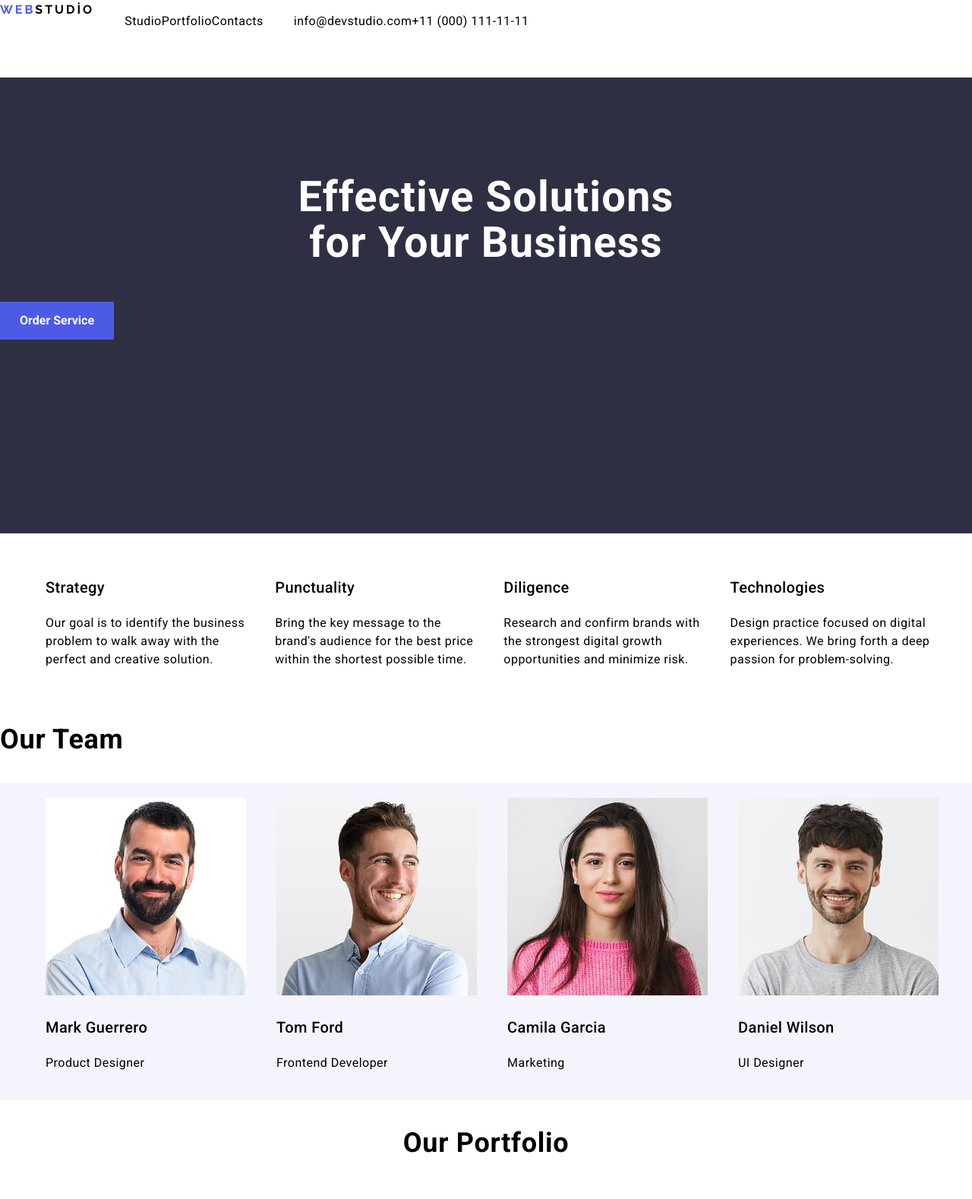
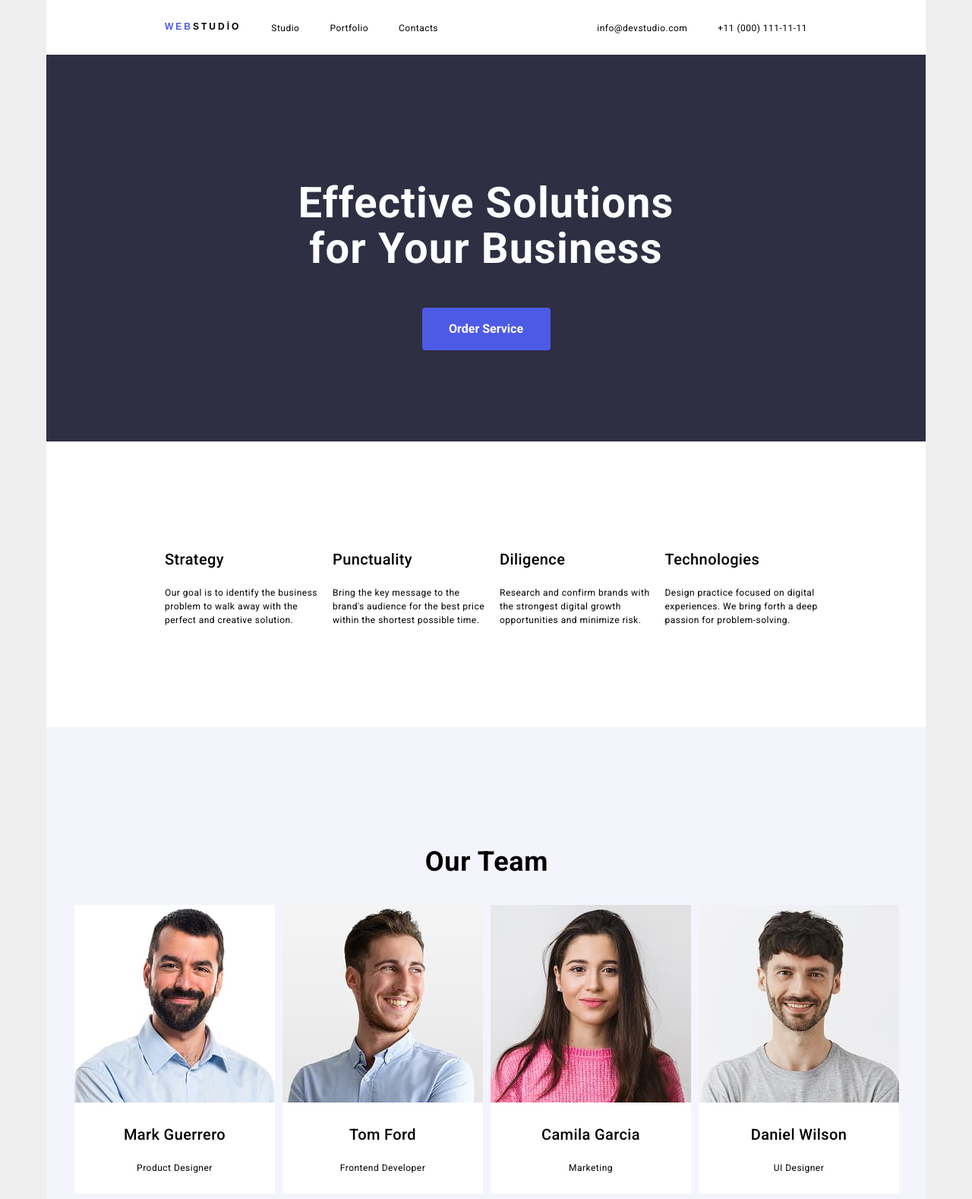
Before and after one commit to ciinaaarrrr/goit-markup-hw-03, a plain HTML site: page index.html in a window 1280 px wide. Shown: the top 1578 px of the page at 76% size. Drawn offline with nearby package versions, Linux system fonts and the light colour scheme.

Commit message:
Proje 3 tamamlandı ufak düzeltme yapılıcak

```diff
--- a/css/styles.css
+++ b/css/styles.css
@@ -1,15 +1,15 @@
-body{
-    font-family: 'roboto', sans-serif;
+body {
+  font-family: "roboto", sans-serif;
   font-weight: 400;
   font-size: 16px;
   line-height: 1.5;
   letter-spacing: 0.48px;
   color: black;
-
+  background-color: #efefef;
 }
 
 h1 {
-    font-family: 'roboto', sans-serif;
+  font-family: "roboto", sans-serif;
   font-weight: bold;
   font-size: 56px;
   line-height: 1.07;
@@ -17,152 +17,266 @@ h1 {
 }
 
 h2 {
-    font-family: 'roboto', sans-serif;
+  font-family: "roboto", sans-serif;
   font-weight: bold;
   font-size: 36px;
   letter-spacing: 0.72px;
 }
 
 h3 {
-    font-family: 'roboto', sans-serif;
+  font-family: "roboto", sans-serif;
   font-weight: 500;
   font-size: 20px;
-    letter-spacing: 0.40px;
+  letter-spacing: 0.4px;
 }
 
-Ol, ul {
+Ol,
+ul {
   list-style-type: none;
 }
 
 a {
-    font-family: 'roboto', sans-serif;
+  font-family: "roboto", sans-serif;
   color: currentColor;
   text-decoration: none;
   font-style: normal;
+  font-size: 12px;
 }
 
 p {
-    font-family: 'roboto', sans-serif;
-    font-size: 16px;
-}
-.our-portfolio img {
-    width: 360px;
-    height: 300px;
+  font-family: "roboto", sans-serif;
+  font-size: 12px;
 }
 
-.our-team img {
-    width: 264px;
+button {
+  font-family: "roboto", sans-serif;
+  letter-spacing: 4%;
+  font-weight: regular;
+  line-height: 16px;
 }
 
-.logo-span {
-    color: #4D5AE5;
+ol,
+ul,
+li {
+  padding: 0;
+  margin: 0;
+}
+
+/* NAV HEADER BAŞLANGIC*/
+.menu {
+  width: 1158px;
+  display: flex;
+  height: 72px;
+  background-color: #fff;
+  justify-content: space-between;
+}
+
+.menu-div {
+  display: flex;
+  align-items: center;
+  gap: 40px;
+}
+.menu-nav {
+  gap: 40px;
+}
+
+.menu-div .menu-nav {
+  display: flex;
 }
 
 .logo {
   line-height: 1.6;
   letter-spacing: 03px;
-    text-align: left;
-    font-family: "raleway", sans-serif;
+  font-family: "ralevay", sans-serif;
   font-weight: 700;
+  padding-left: 156px;
 }
 
-.menu-nav li a:hover{
+.logo-span {
+  color: #4d5ae5;
+}
+
+.menu-nav li a:hover {
   color: #404bbf;
 }
 
-.nav-item1:focus{
-    color:#404bbf;
-    text-decoration: underline;
+.menu-address {
+  display: flex;
+  gap: 40px;
+  padding-right: 156px;
 }
 
-.menu-address a:hover{
+.address-container {
+  display: flex;
+  align-items: center;
+}
+
+.menu-address a:hover {
   color: #404bbf;
 }
+/* NAV HEADER SON*/
 
+
+/* MAİN HEADER BAŞLANGIÇ */
 .main-button {
   color: #fff;
-    background-color: #4D5AE5;
+  background-color: #4d5ae5;
   cursor: pointer;
   border: none;
-    width: 150px;
-    height: 50px;
+  width: 169px;
+  height: 56px;
+  border-radius: 4px;
+}
+
+.main-button:hover,
+.main-button:after,
+.main-button:focus {
+  background-color: #404bbf;
 }
 
 .main-button-span {
   font-weight: 700;
 }
 
-.main-button:hover,
-.main-button:after,
-.main-button:focus{
-    background-color: #404bbf;
+.main-header {
+  display: flex;
+  flex-direction: column;
+  width: 1158px;
+  padding-top: 120px;
+  padding-bottom: 120px;
+  background-color: #2e2f42;
 }
 
-.main-header {
-    height: 600px;
-    background-color: #2E2F42;
+.main-button-div {
+  display: flex;
+  justify-content: center;
 }
 
-.main-header h1{
+.main-header h1 {
   text-align: center;
   color: #fff;
-    padding-top: 10%;
 }
+/* MAİN HEADER SON */
 
-.menu {
+
+/*ABOUT BAŞLANGIÇ */
+.about-container {
   display: flex;
-}
-
-.menu ul {
-    display: flex;
+  background-color: #fff;
+  justify-content: center;
+  flex-direction: column;
+  padding-left: 156px;
+  padding-top: 120px;
+  padding-bottom: 120px;
 }
 
 .section-about ul {
   display: flex;
+  gap: 20px;
 }
 
-.section-about ul li {
-    margin: 20px;
-}
+/*ABOUT BİTİŞ*/
+
+/*OUR TEAM BAŞLANGIÇ*/
 
 .our-team {
-    background-color: #F4F4FD;
+  display: flex;
+  text-align: center;
+  background-color: #f4f4fd;
+  width: 1158px;
+  padding-left: 37px;
+  padding-top: 120px;
+  padding-bottom: 120px;
 }
 
 .our-team ul {
   display: flex;
+  gap: 10px;
 }
 
-.our-team ul li {
-    margin: 20px;
+.our-team-container {
+  display: flex;
+  justify-content: center;
+  flex-direction: column;
+}
+
+.our-team-container .ot-item {
+  width: 264px;
+  height: 380px;
+  background-color: #fff;
+}
+
+/*OUR TEAM BİTİŞ*/
+
+/*OUT PORTFOLİO BAŞLANGIÇ*/
+.portfolio-container {
+  display: flex;
+  flex-direction: column;
+}
+.our-portfolio {
+  padding-top: 120px;
+  padding-bottom: 120px;
+  width: 1158px;
+  background-color: #fff;
+}
+
+.our-portfolio img {
+  width: 360px;
+  height: 300px;
 }
 
 .our-portfolio ul {
   display: flex;
+  justify-content: center;
+  gap: 15px;
 }
 
 .our-portfolio ul li {
-    margin: 20px;
-    border: 1px solid #E7E9FC;
+  border: 1px solid #e7e9fc;
+  background-color: #fff;
 }
 
-.our-portfolio ul li h3 {
-    padding-left: 8px;
+.portfolio-container h2 {
+  text-align: center;
+}
+.our-item1 {
+  padding-bottom: 15px;
 }
 
-.our-portfolio ul li p {
-    padding-left: 8px;
+.our-item1 li h3,
+.our-item2 li h3 {
+  margin-left: 7px;
+}
+.our-item1 li p,
+.our-item2 li p {
+  margin-left: 7px;
+}
+/* OUT PORTFOLİO BİTİŞ */
+
+/* FOOTER BAŞLANGIÇ */
+.footer {
+  display: flex;
+  background-color: #2e2f42;
+  padding-top: 120px;
+  padding-bottom: 120px;
+  color: #fff;
+  flex-direction: column;
+}
+.footer p {
+  padding-left: 156px;
+}
+/* FOOTER BİTİŞ */
+
+/* FUTURSUZCA :D*/
+.main {
+  display: flex;
+  flex-direction: column;
 }
 
-.our-portfolio h2 {
-    text-align: center;
+.container {
+  display: flex;
+  flex-direction: column;
+  width: 1158px;
+  margin: 0 auto;
 }
-
-.footer {
-    background-color: #2E2F42;
-    padding: 10px;
-}
-
-.footer {
-    color: #fff;
-}
+/* FUTURSUZCA :D*/
--- a/index.html
+++ b/index.html
@@ -20,13 +20,16 @@
 </head>
 
 <body>
+    <div class="container">
+        <!-- MENU BAŞLANGIÇ-->
         <header class="menu">
+            <div class="menu-div">
                 <a href="#" class="logo"><span class="logo-span">WEB</span>STUDİO</a>
 
                 <nav>
                     <ul class="menu-nav">
                         <li>
-                    <a href="#" class="nav-item1">Studio</a>
+                            <a href="#">Studio</a>
                         </li>
 
                         <li>
@@ -38,7 +41,9 @@
                         </li>
                     </ul>
                 </nav>
+            </div>
 
+            <div class="address-container">
                 <address>
                     <ul class="menu-address">
                         <li>
@@ -49,20 +54,28 @@
                         </li>
                     </ul>
                 </address>
+            </div>
         </header>
+        <!-- MENU BİTİŞ -->
 
-    <main>
+        <main class="main">
+            <!-- Main Header BAŞLANGIÇ -->
             <section class="main-header">
                 <h1>
                     Effective Solutions<br />
                     for Your Business
                 </h1>
+                <div class="main-button-div">
+                    <button type="button" class="main-button">
+                        <span class="main-button-span">Order Service</span>
+                    </button>
+                </div>
+            </section>
+            <!-- Main Header BİTİŞ -->
 
-            <button type="button" class="main-button"><span class="main-button-span">Order
-                    Service</span></button>
-        </section>
-
+            <!-- ABOUT BAŞLANGIÇ -->
             <section class="section-about">
+                <div class="about-container">
                     <ul>
                         <li>
                             <h3>Strategy</h3>
@@ -100,42 +113,48 @@
                             </p>
                         </li>
                     </ul>
+                </div>
             </section>
+            <!-- ABOUT BİTİŞ -->
 
-        <h2>Our Team</h2>
-
+            <!--OUR TEAM BAŞLANGIÇ-->
             <section class="our-team">
+                <div class="our-team-container">
+                    <h2 class="our-header">Our Team</h2>
                     <ul>
-                <li>
+                        <li class="ot-item">
                             <img src="./images/img-3.jpg" alt="Mark Guerrero" />
                             <h3>Mark Guerrero</h3>
                             <p>Product Designer</p>
                         </li>
 
-                <li>
+                        <li class="ot-item">
                             <img src="./images/img-2.jpg" alt="Tom Ford" />
                             <h3>Tom Ford</h3>
                             <p>Frontend Developer</p>
                         </li>
 
-                <li>
+                        <li class="ot-item">
                             <img src="./images/img-1.jpg" alt="Camila Garcia" />
                             <h3>Camila Garcia</h3>
                             <p>Marketing</p>
                         </li>
 
-                <li>
+                        <li class="ot-item">
                             <img src="./images/img.jpg" alt="Daniel Wilson" />
                             <h3>Daniel Wilson</h3>
                             <p>UI Designer</p>
                         </li>
                     </ul>
+                </div>
             </section>
+            <!--OUR TEAM BİTİŞ-->
 
             <section class="our-portfolio">
+                <div class="portfolio-container">
                     <h2>Our Portfolio</h2>
 
-            <ul>
+                    <ul class="our-item1">
                         <li>
                             <img src="./images/img1-5.jpg" alt="Banking App" />
                             <h3>Banking App</h3>
@@ -155,7 +174,7 @@
                         </li>
                     </ul>
 
-            <ul>
+                    <ul class="our-item2">
                         <li>
                             <img src="./images/img1-2.jpg" alt="Taxi Service" />
                             <h3>Taxi Service</h3>
@@ -174,6 +193,7 @@
                             <p>Marketing</p>
                         </li>
                     </ul>
+                </div>
             </section>
         </main>
 
@@ -185,6 +205,7 @@
                 marketing & growth solutions.
             </p>
         </footer>
+    </div>
 </body>
 
 </html>
```
Also changed, not shown: 2 other files. Lines whose indentation alone changed are shown as unchanged.
